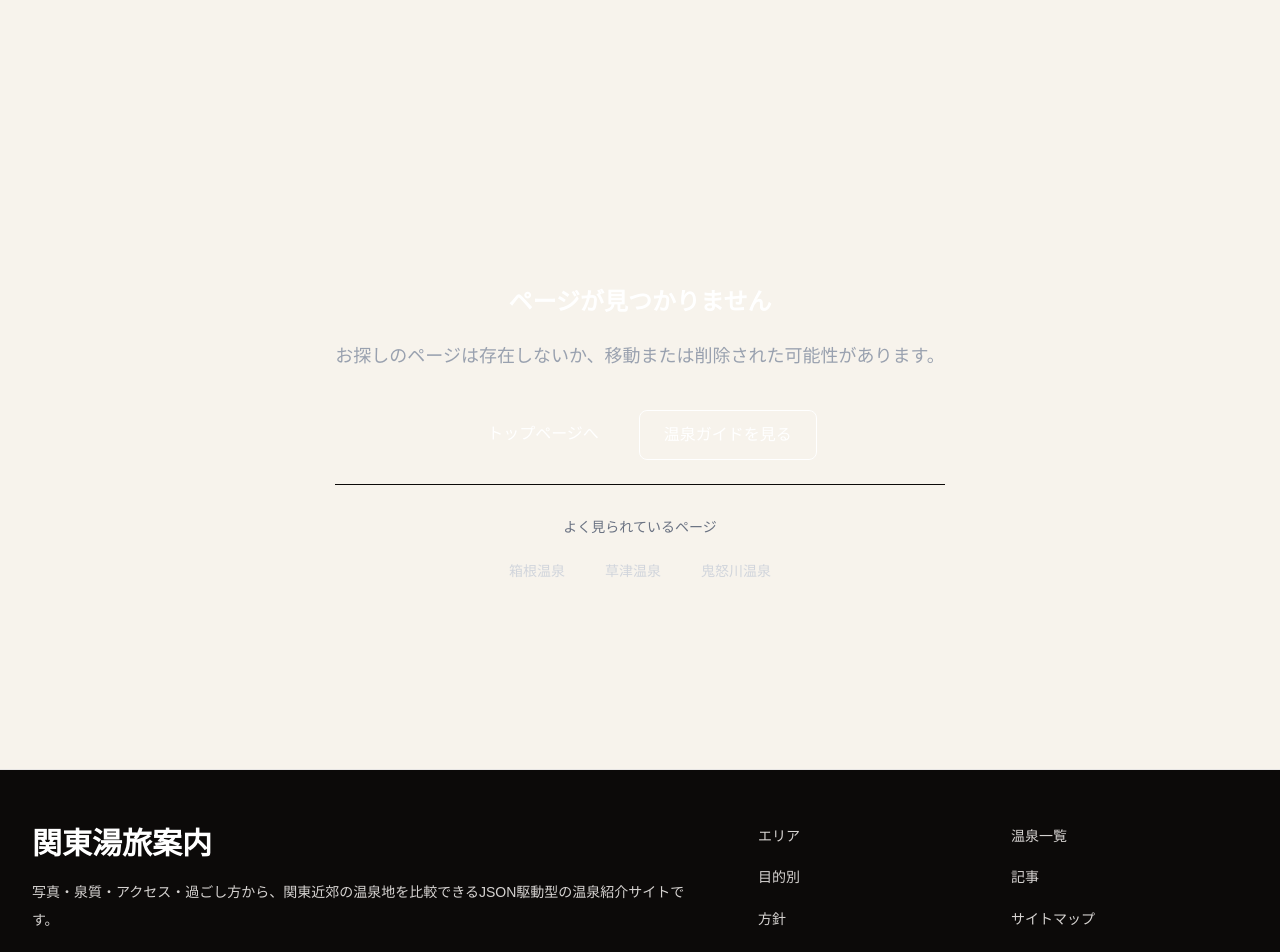
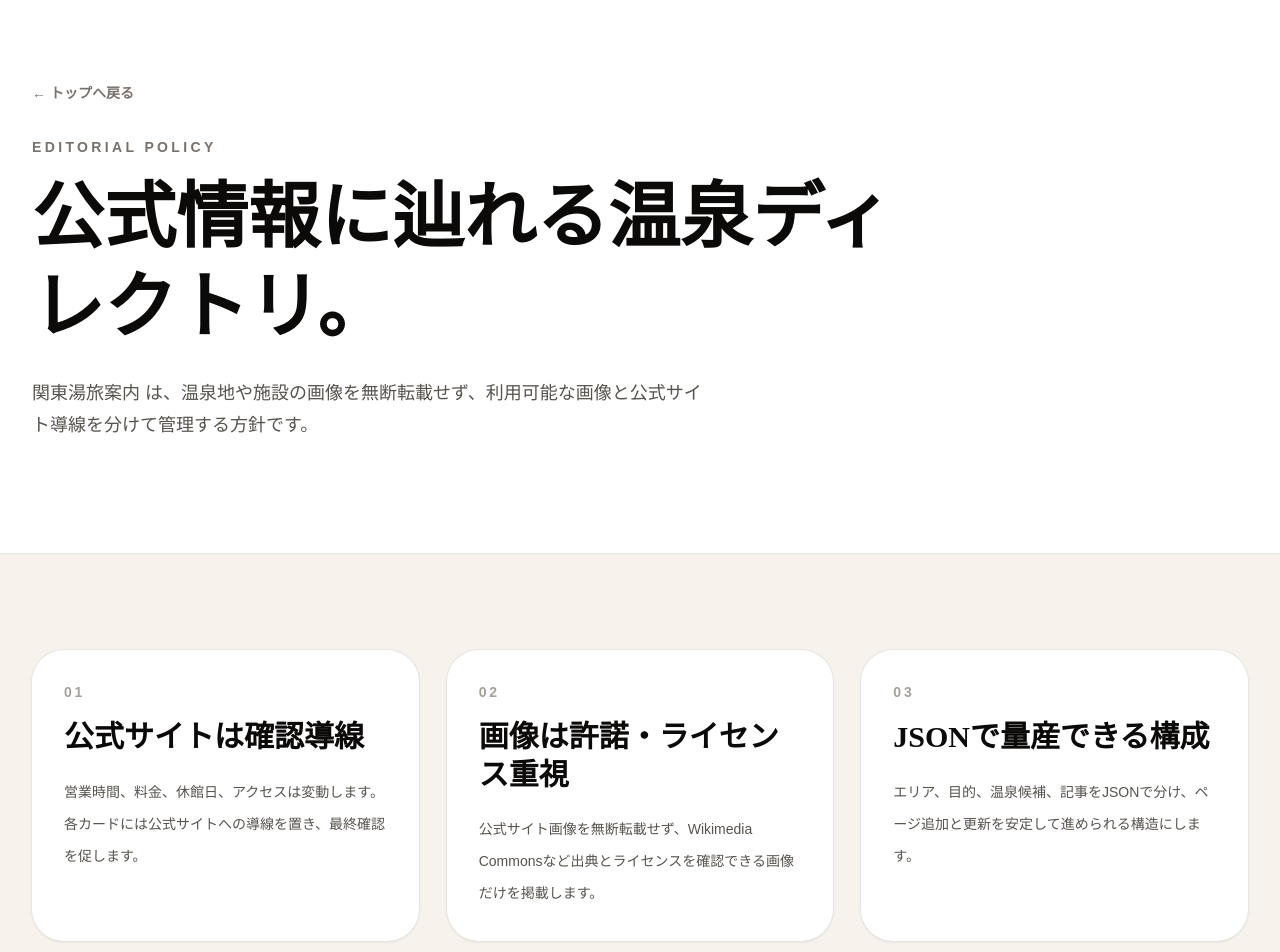
Before and after one commit to kazu-4728/website_v2, a Next.js app: page /about in a window 1280 px wide. Before the commit this address had no page. Shown: the part 120-1072 px from the top of the page. Built offline with nearby package versions, Linux system fonts and the light colour scheme.

Commit message:
feat: 運営方針ページを新ルートへ追加

```diff
--- /dev/null
+++ b/app/about/page.tsx
@@ -0,0 +1,51 @@
+import Link from 'next/link';
+import { getSiteData } from '../lib/onsen-site';
+
+export function generateMetadata() {
+  const data = getSiteData();
+  return {
+    title: '運営方針',
+    description: '関東湯旅案内の運営方針、公式サイト導線、画像利用、データ確認方針について。',
+    openGraph: {
+      title: `運営方針 | ${data.site.name}`,
+      description: '公式情報と画像利用方針を明確にした温泉ディレクトリの運営方針です。',
+    },
+  };
+}
+
+export default function AboutPage() {
+  const data = getSiteData();
+
+  return (
+    <main className="bg-[#f7f3ec]">
+      <section className="border-b border-stone-200 bg-white py-20 md:py-28">
+        <div className="mx-auto max-w-7xl px-5 md:px-8">
+          <Link href="/" className="text-sm font-bold text-stone-500 hover:text-stone-950">← トップへ戻る</Link>
+          <div className="mt-8 max-w-4xl">
+            <p className="text-sm font-bold tracking-[0.24em] text-stone-500">EDITORIAL POLICY</p>
+            <h1 className="mt-4 font-serif text-5xl font-bold leading-tight text-stone-950 md:text-7xl">公式情報に辿れる温泉ディレクトリ。</h1>
+            <p className="mt-6 max-w-2xl text-base leading-8 text-stone-600 md:text-lg">
+              {data.site.name} は、温泉地や施設の画像を無断転載せず、利用可能な画像と公式サイト導線を分けて管理する方針です。
+            </p>
+          </div>
+        </div>
+      </section>
+
+      <section className="py-16 md:py-24">
+        <div className="mx-auto grid max-w-7xl gap-7 px-5 md:grid-cols-3 md:px-8">
+          {[
+            ['公式サイトは確認導線', '営業時間、料金、休館日、アクセスは変動します。各カードには公式サイトへの導線を置き、最終確認を促します。'],
+            ['画像は許諾・ライセンス重視', '公式サイト画像を無断転載せず、Wikimedia Commonsなど出典とライセンスを確認できる画像だけを掲載します。'],
+            ['JSONで量産できる構成', 'エリア、目的、温泉候補、記事をJSONで分け、ページ追加と更新を安定して進められる構造にします。'],
+          ].map(([title, body], index) => (
+            <section key={title} className="rounded-[2rem] bg-white p-7 shadow-sm ring-1 ring-stone-200 md:p-8">
+              <p className="text-sm font-bold tracking-[0.2em] text-stone-400">0{index + 1}</p>
+              <h2 className="mt-4 font-serif text-3xl font-bold leading-tight text-stone-950">{title}</h2>
+              <p className="mt-5 text-sm leading-8 text-stone-600">{body}</p>
+            </section>
+          ))}
+        </div>
+      </section>
+    </main>
+  );
+}
```
